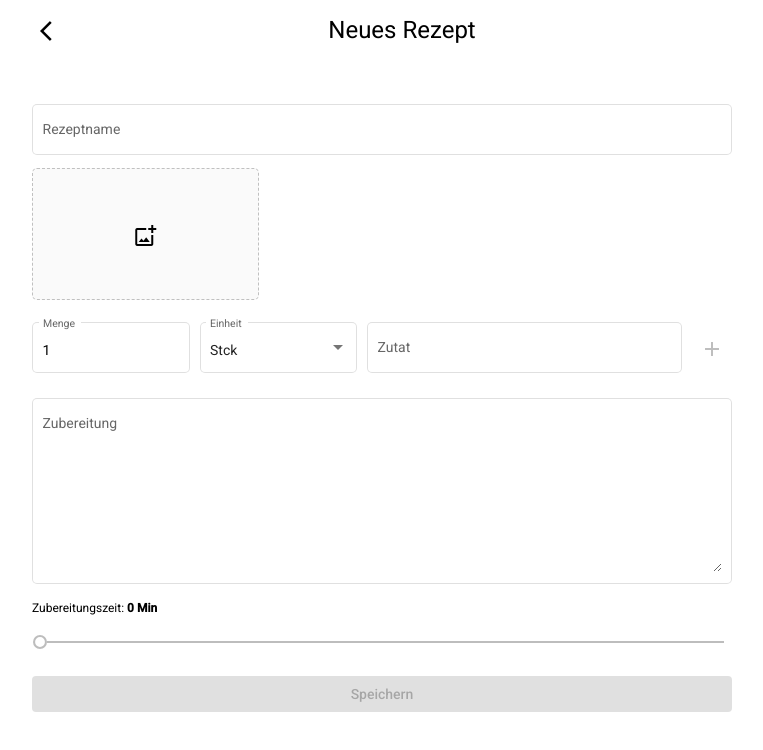
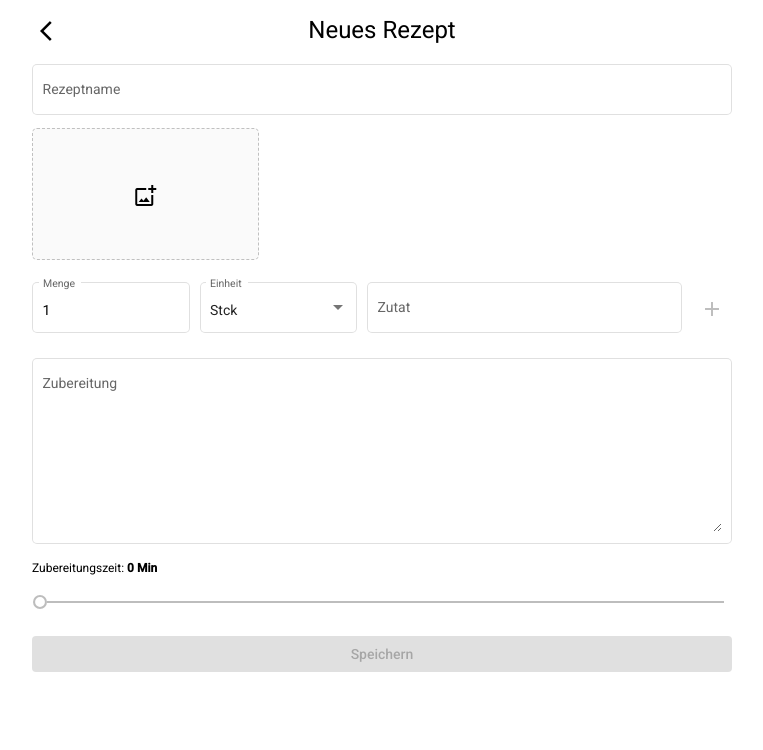
Before and after one commit to tw258/cookbook, an Angular app: page /new-recipe in a window 1280 px wide. Shown: the top 750 px of the page, without its empty margins (258-1021 px from the left). Built offline with nearby package versions, Linux system fonts and the light colour scheme; what ng-simple-slideshow would draw is missing.

Commit message:
fix header grid

```diff
--- a/src/app/recipe-form/recipe-form.component.css
+++ b/src/app/recipe-form/recipe-form.component.css
@@ -49,7 +49,7 @@ mat-form-field {
 
 .header-grid {
   display: grid;
-  grid-template-columns: auto 1fr;
+  grid-template-columns: auto 1fr auto;
   align-items: center;
 }
 
```
